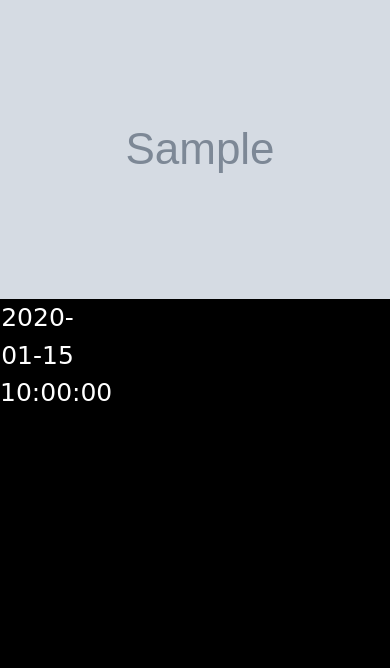
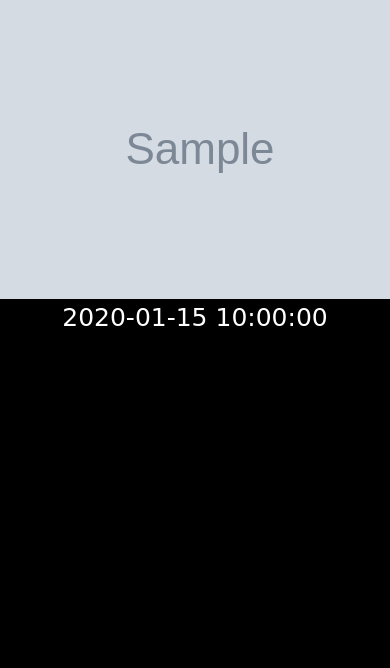
Before and after one commit to Davidfhk/Layndon, a PHP site: template App/layndon/templates/list-films.twig in a window 390 px wide; the page is wider, and only the part inside the window is pictured. Shown: the part 57-725 px from the top of that part. Run offline with PHP 8.4, Linux system fonts and the light colour scheme; the template is opened without the code that fills it: most values are stand-ins (such as "Sample title", 1, 10 or a date in 2020); grey boxes marked "Sample" are stand-in pictures; some libraries are stand-ins or nearby versions.

Commit message:
corrección en las dimensiones, dependiendo de la resolución

```diff
--- a/App/layndon/templates/list-films.twig
+++ b/App/layndon/templates/list-films.twig
@@ -3,7 +3,7 @@
 {% if films is not empty %}
 
     {% for film in films %}
-    	<div class="col-3">
+    	<div class="col-sm-12 col-md-6 col-xl-3">
     		<img id='poster' src= {{film.image}}>
     		<p id="date-film">{{film.date}}</p>
     	</div>
```
